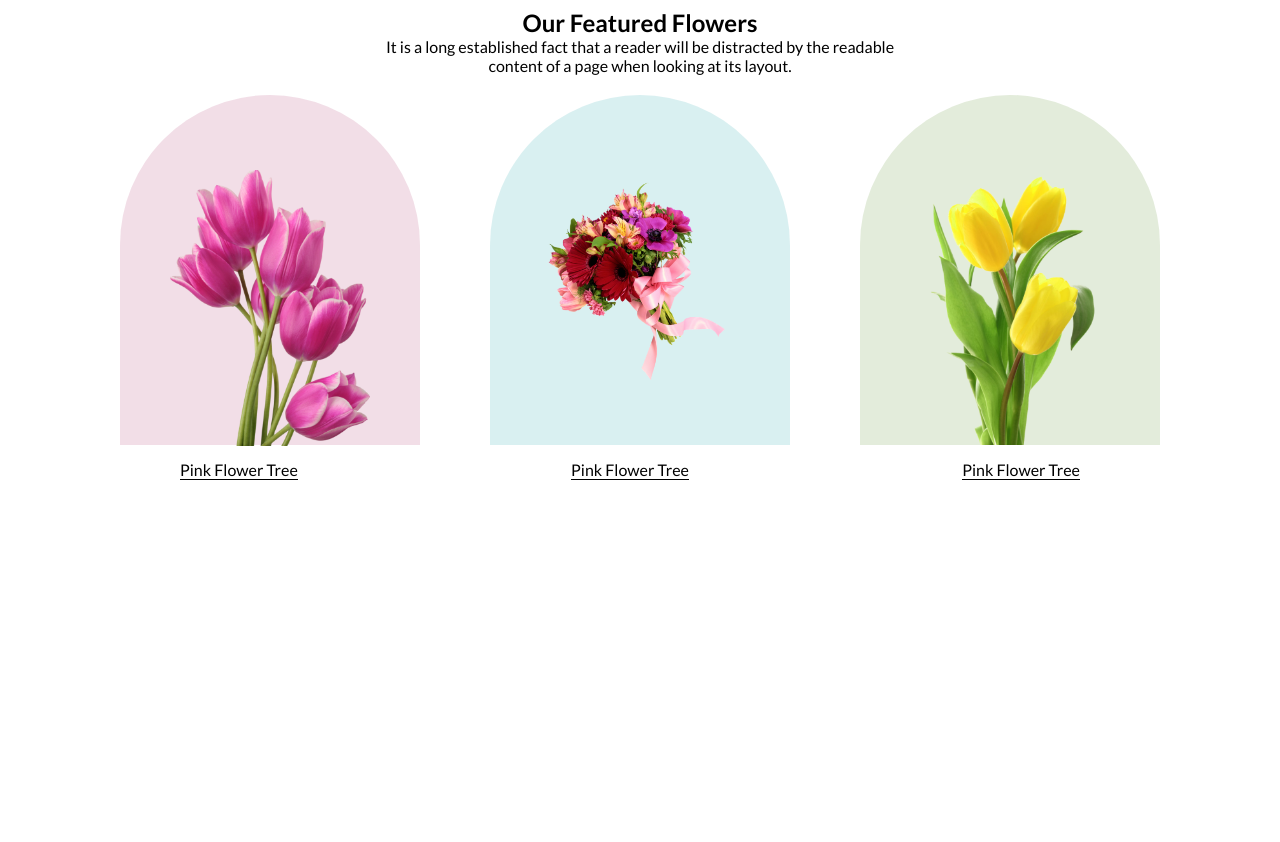
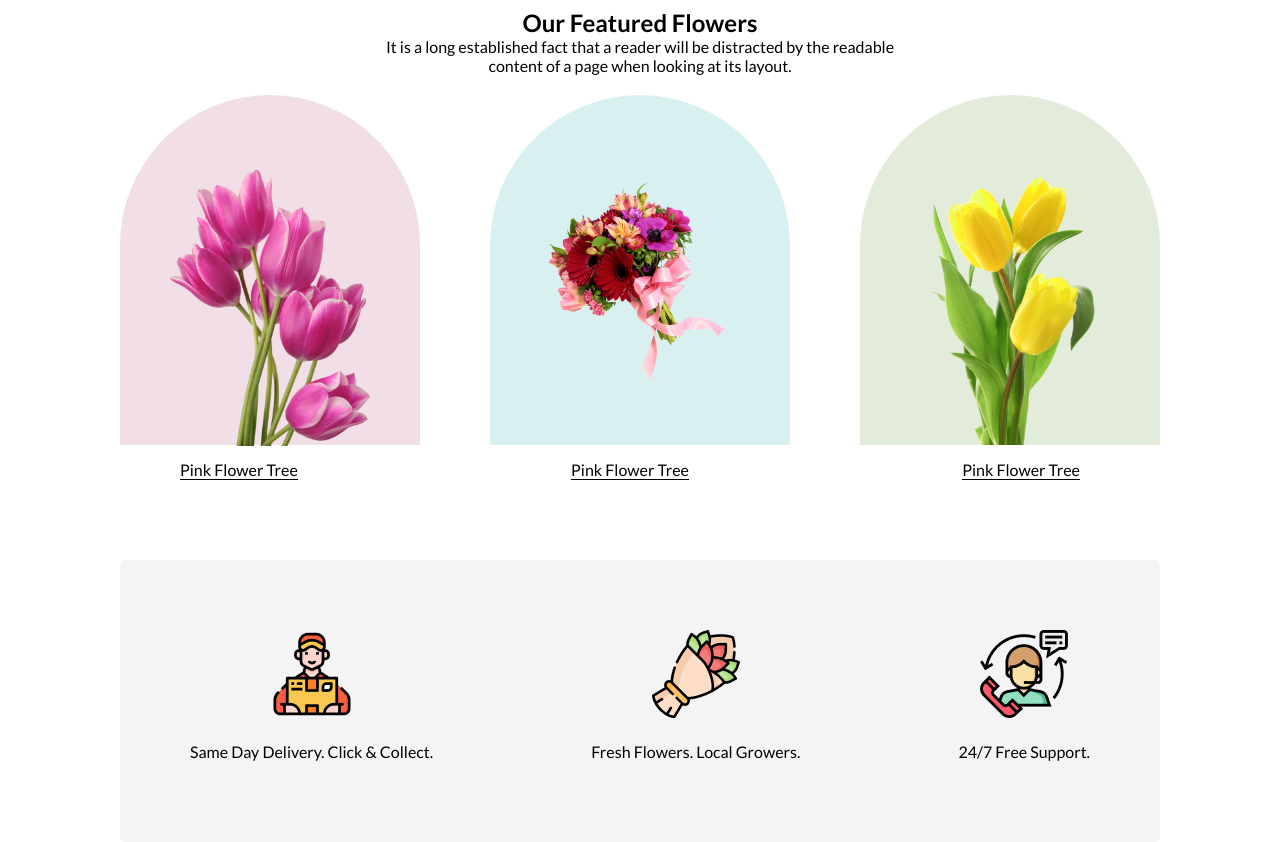
Before and after one commit to Foyez-Ahamed/online-flower-shop, a plain HTML site: page index.html in a window 1280 px wide. Shown: the part 872-1714 px from the top of the page. Before the commit the page ends 1352 px from the top, so only its background shows below. Drawn offline with Linux system fonts and the light colour scheme.

Commit message:
services section added

```diff
--- a/index.html
+++ b/index.html
@@ -68,6 +68,26 @@
       </div>
     </section>
      <!-- featured section end -->
+
+
+     <!-- services section start -->
+      <section class="services">
+       <div class="delivery">
+        <img src="./Flower Asset/Group 57.png" alt="">
+        <p>Same Day Delivery. Click & Collect.</p>
+       </div>
+
+       <div class="fresh-flower">
+        <img src="./Flower Asset/Group 58.png" alt="">
+        <p>Fresh Flowers. Local Growers.</p>
+       </div>
+
+       <div class="support">
+        <img src="./Flower Asset/Group 59.png" alt="">
+        <p>24/7 Free Support.</p>
+       </div>
+      </section>
+     <!-- services section end -->
     </main>
     <!-- main section -->
 
--- a/styles/flower.css
+++ b/styles/flower.css
@@ -139,3 +139,19 @@ body{
     border-bottom: 1px solid #000000;
 }
 /* feature section css end */
+
+
+/* services section css start */
+.services{
+    width: 1040px;
+    margin: 80px auto 0 auto;
+    background: rgba(39, 39, 39, 0.05);
+    display: flex;
+    justify-content: space-between;
+    text-align: center;
+    align-items: center;
+    padding: 70px;
+    line-height: 40px;
+    border-radius: 5px;
+}
+/* services section css end */
```
